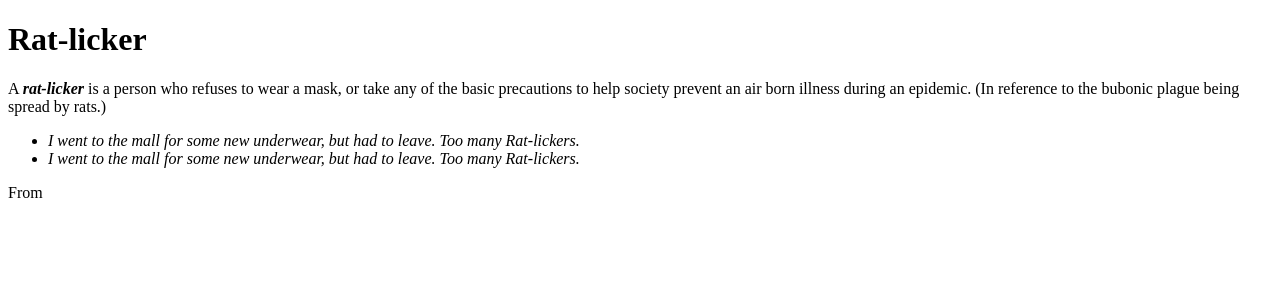
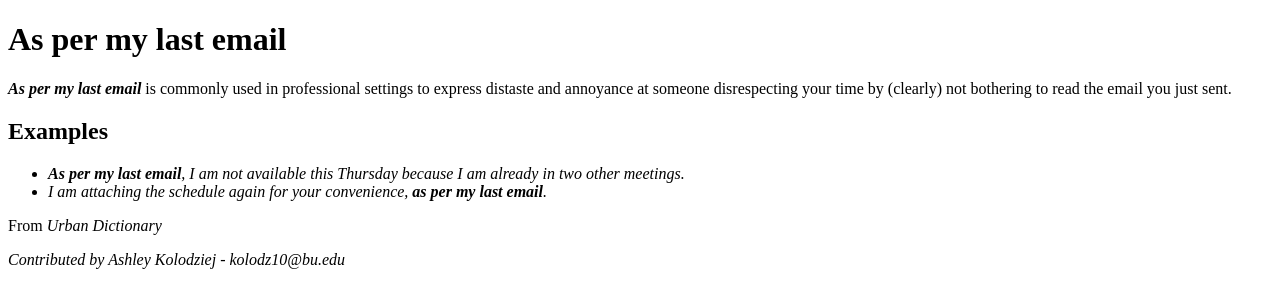
Before and after one commit to ProfessorKolodziej/cm523-urban-dictionary, a website: page index.html in a window 1280 px wide. Drawn offline with Linux system fonts and the light colour scheme.

Commit message:
Add solution

```diff
--- a/index.html
+++ b/index.html
@@ -4,12 +4,16 @@
   <title>Urban Dictionary</title>
 </head>
 <body>
-	<h1>Rat-licker</h1>
-	<p>A <dfn><strong>rat-licker</strong></dfn> is a person who refuses to wear a mask, or take any of the basic precautions to help society prevent an air born illness during an epidemic. (In reference to the bubonic plague being spread by rats.)</p>
+	<h1>As per my last email</h1>
+	<p><dfn><strong>As per my last email</strong></dfn> is commonly used in professional settings to express distaste and annoyance at someone disrespecting your time by (clearly) not bothering to read the email you just sent.</p>
+	<h2>Examples</h2>
 	<ul>
-		<li><em>I went to the mall for some new underwear, but had to leave. Too many Rat-lickers.</em></li>
-		<li><em>I went to the mall for some new underwear, but had to leave. Too many Rat-lickers.</em></li>
+		<li><em><strong>As per my last email</strong>, I am not available this Thursday because I am already in two other meetings.</em></li>
+		<li><em>I am attaching the schedule again for your convenience, <strong>as per my last email</strong>.</em></li>
 	</ul>
-	<p>From</p>
+	<p>From <cite>Urban Dictionary</cite></p>
+	<address>
+		Contributed by Ashley Kolodziej - kolodz10@bu.edu
+	</address>
 </body>
 </html>
```
